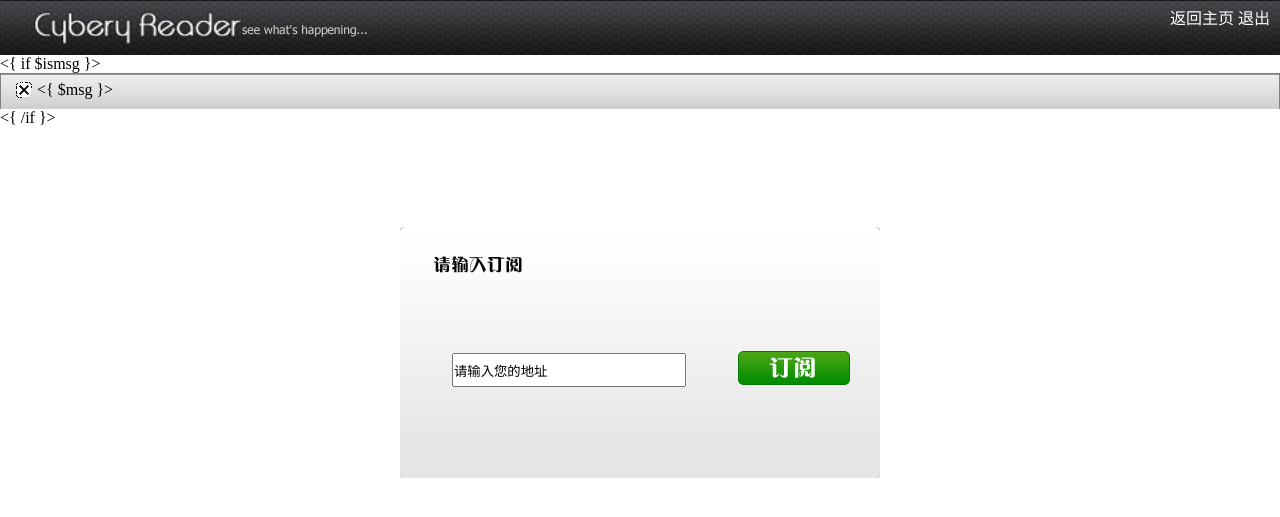
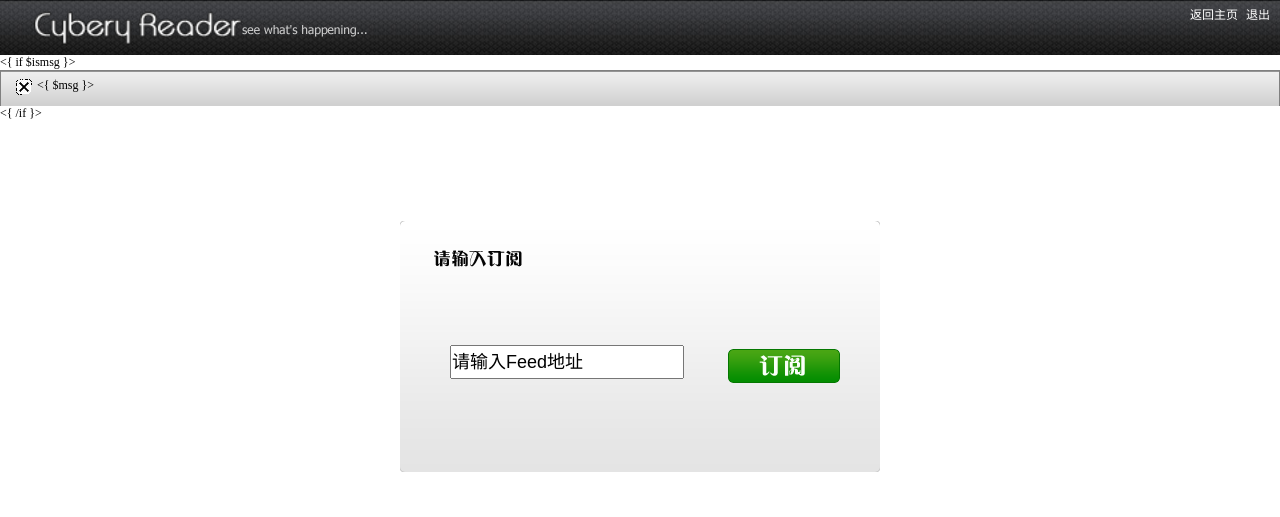
Before and after one commit to jerray/Cybery-Reader, a PHP site: page /cybery-reader/views/subscribe.html in a window 1280 px wide. Shown: the top 517 px of the page. Run offline with PHP 8.4, Linux system fonts and the light colour scheme.

Commit message:
fix some conflicts of style

```diff
--- a/static/css/style_r.css
+++ b/static/css/style_r.css
@@ -1,6 +1,9 @@
 *{
 	margin: 0;
 	padding: 0;
+}
+body{
+	font-size:12px;
 }
 img{
         float:left;
@@ -69,18 +72,22 @@ img.command{
     float:right;
 	margin-top: 20px;
     margin-right: 40px;
-
 }
 img.command_1{
 	float:right;
 	margin-top: -30px;
     margin-right: 40px;
 }
+img.command_regist{
+	float:right;
+	margin-top: 40px;
+    margin-right: 40px;
+}
 input.command{
     float:right;
 	width:112px;
 	height:34px;
-	margin-top: 0px;
+	margin-top: -35px;
     margin-right: 40px;
 
 }
@@ -108,6 +115,9 @@ input{
 	height: 30px;
 	width: 230px;
 	margin-left: 50px;
+	vertical-align:middle;
+	font-size:18px;
+	line-height:30px;
 }
 input.email{
 	margin-top: 60px;
@@ -128,6 +138,7 @@ input.address{
 {
     list-style-type: none;
     display:inline;
+	margin-left:5px;
 }
 .useraction a
 {
--- a/views/main.html
+++ b/views/main.html
@@ -47,14 +47,14 @@
 	<body>
 
 	<div id="header">
-			<img src="../static/images/logo.png" class="logo" />
-			<img src="../static/images/see.png" class="logonote"/>
 		<div class="useraction">
 			<ul>
 			    <li><a href="../subscribe/" >添加订阅</a></li>
 			    <li><a href="../logout/" >退出</a></li>
 			</ul>
 		</div>
+		<img src="../static/images/logo.png" class="logo" />
+		<img src="../static/images/see.png" class="logonote"/>
 	</div>
     <{ if $ismsg}>
 	<div id="message">
--- a/views/register-step-3.html
+++ b/views/register-step-3.html
@@ -5,7 +5,7 @@
 			Register--Cybery Reader
 		</title>
 		<meta http-equiv="Content-Type" content="text/html;charset=utf-8" />
-		<script type="text/javascript" src="jquery.js"></script>
+		<script type="text/javascript" src="../../static/jquery.js"></script>
 		<link rel="stylesheet" href="../../static/css/style_r.css" type="text/css" />
 		<script type="text/javascript">
 			$(document).ready(function(){
@@ -23,13 +23,13 @@
 
 	<body>
 		<div id="header">
-			<img src="../../static/images/logo.png" class="logo" />
-			<img src="../../static/images/see.png" class="logonote"/>
 			<div class="useraction">
 			<ul>
 			    <li><a href="../../login/" >登录</a></li>
 			</ul>
 			</div>
+			<img src="../../static/images/logo.png" class="logo" />
+			<img src="../../static/images/see.png" class="logonote"/>
 		</div>
 		<{if $ismsg}>
 		<div id="message">
--- a/views/subscribe.html
+++ b/views/subscribe.html
@@ -23,14 +23,14 @@
 
 	<body>
 		<div id="header">
-			<img src="../static/images/logo.png" class="logo" />
-			<img src="../static/images/see.png" class="logonote"/>
 			<div class="useraction">
 			<ul>
 			    <li><a href="../home/" >返回主页</a></li>
 			    <li><a href="../logout/" >退出</a></li>
 			</ul>
 		    </div>
+			<img src="../static/images/logo.png" class="logo" />
+			<img src="../static/images/see.png" class="logonote"/>
 		</div>
         <{ if $ismsg }>
 		<div id="message">
@@ -44,12 +44,8 @@
 		<div id="context">
 			<img src="../static/images/subscribetitle.png" class="title" />
 			<form action="" method="POST" >
-			    <table>
-			    <tr>
-				<td><input class="address" type="text" name="address" value="请输入您的地址"  onMouseOver="this.focus()" onMouseOut="if(this.value=='')this.value='请输入您的地址';" onFocus="this.select()" onClick="if(this.value=='请输入您的地址')this.value=''" /></td>
-				<td><input type="image" value="" class="command_s" src="../static/images/subscribe.png" /></td>
-				</tr>
-				</table>
+			    <input class="address" type="text" name="address" value="请输入Feed地址"  onMouseOver="this.focus()" onMouseOut="if(this.value=='')this.value='请输入Feed地址';" onFocus="this.select()" onClick="if(this.value=='请输入Feed地址')this.value=''" />
+				<input type="image" value="" class="command_1" src="../static/images/subscribe.png" />
 			</form>
 		</div>
 
```
Also changed, not shown: static/css/style.css (+8 -1 lines), views/login.html (+4 -3 lines), views/register-step-1.html (+4 -4 lines), views/register-step-2.html (+4 -4 lines). Lines whose indentation alone changed are shown as unchanged.
